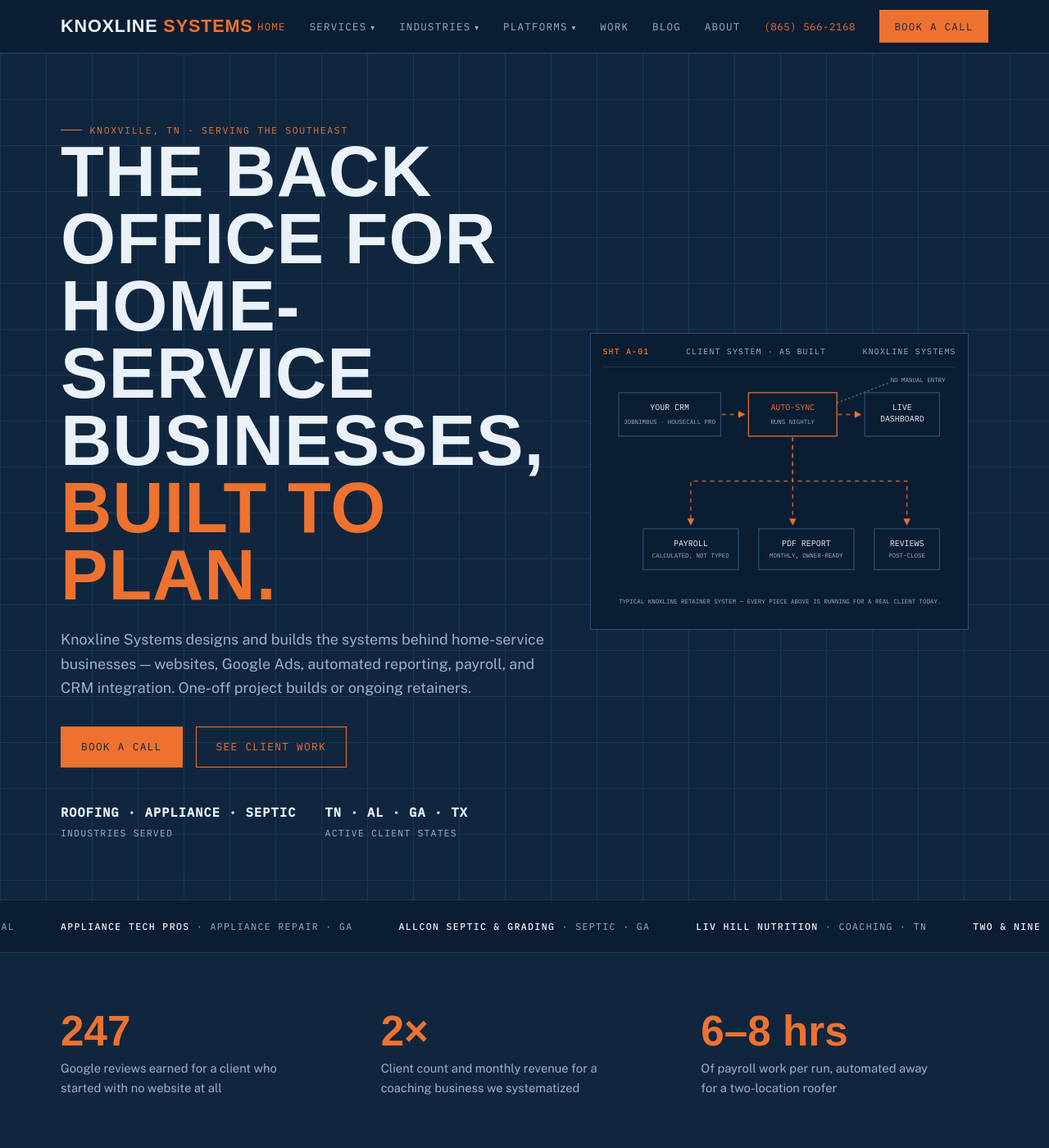
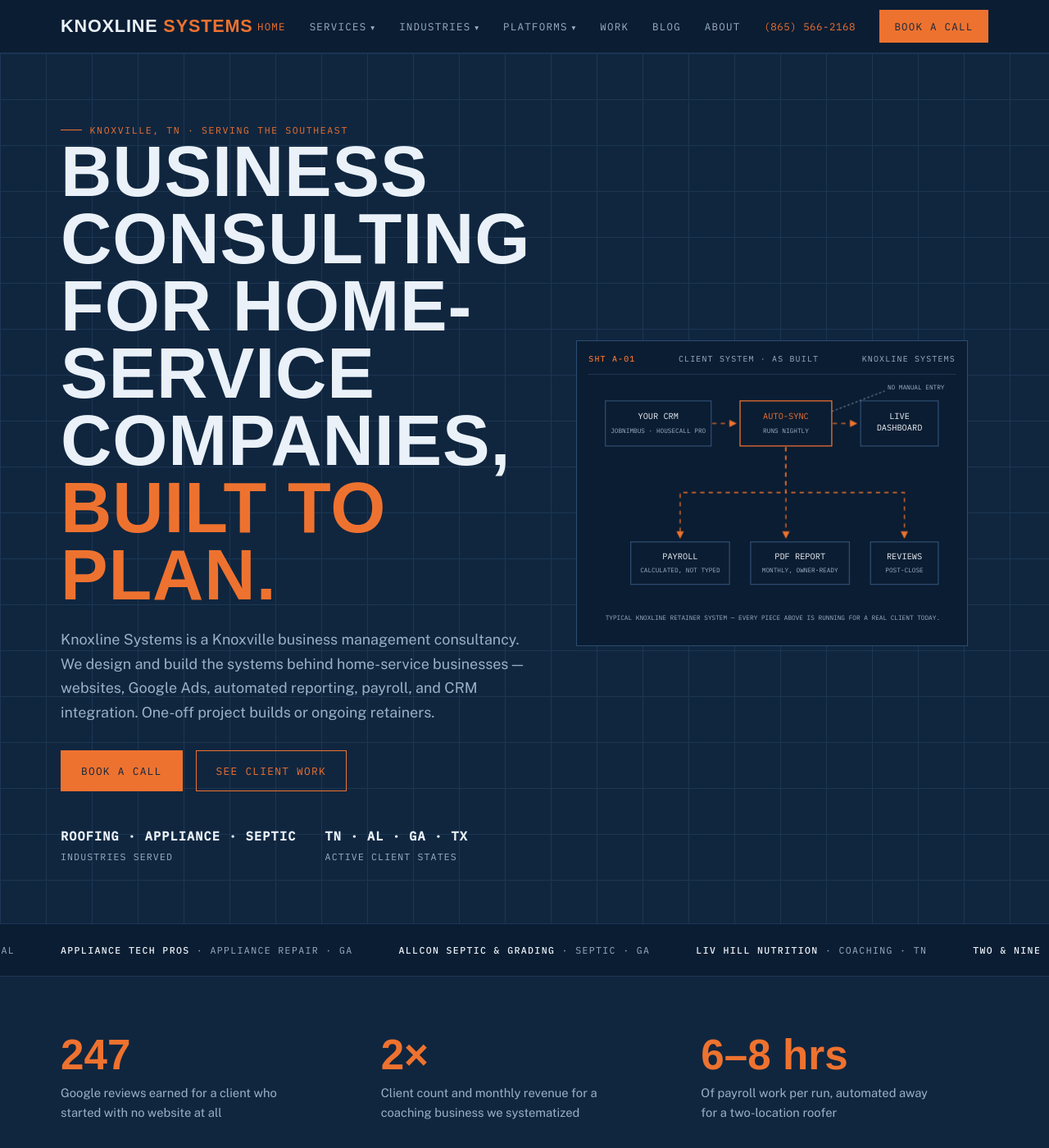
Before and after one commit to Westyn3/Knoxline-Systems, a Jekyll site: the page index.html, which Jekyll copies as it is, in a window 1280 px wide and 1400 px high. Shown: the whole window at 82% size. Built offline with Jekyll 4.4.1, drawn with Linux system fonts in a browser that asks for light colours; some web fonts are replaced.

Commit message:
Lead homepage with business consulting to match GBP primary category
Title, meta/OG description, H1, intro and schema description now
reference business management consulting alongside websites and
automation.

Co-Authored-By: Claude Opus 5.5 <noreply@anthropic.com>
Claude-Session: https://claude.ai/code/session_01EgLe6GLnx4Jt2i6MFsRBtR

```diff
--- a/index.html
+++ b/index.html
@@ -3,11 +3,11 @@
 <head>
 <meta charset="UTF-8">
 <meta name="viewport" content="width=device-width, initial-scale=1.0">
-<title>Home-Service Websites & Automation | Knoxville | Knoxline</title>
-<meta name="description" content="Knoxville-built websites, SEO, Google Ads, automated reporting, payroll & CRM integration for home-service businesses across the Southeast. Book a call.">
+<title>Business Consulting, Websites & Automation | Knoxville, TN</title>
+<meta name="description" content="Business management consulting for home-service companies in Knoxville and across the Southeast: websites, SEO, Google Ads, automation and reporting.">
 <link rel="canonical" href="https://www.knoxlinesystems.com/">
-<meta property="og:title" content="Home-Service Websites & Automation | Knoxville | Knoxline">
-<meta property="og:description" content="Knoxville-built websites, SEO, Google Ads, automated reporting, payroll & CRM integration for home-service businesses across the Southeast. Book a call.">
+<meta property="og:title" content="Business Consulting, Websites & Automation | Knoxville, TN">
+<meta property="og:description" content="Business management consulting for home-service companies in Knoxville and across the Southeast: websites, SEO, Google Ads, automation and reporting.">
 <meta property="og:type" content="website">
 <meta property="og:url" content="https://www.knoxlinesystems.com/">
 <meta property="og:image" content="https://www.knoxlinesystems.com/assets/og-image.png">
@@ -54,7 +54,7 @@
     "Tennessee", "Georgia", "Alabama", "Florida", "Mississippi",
     "South Carolina", "North Carolina", "Kentucky"
   ],
-  "description": "Websites, Google Ads management, automated reporting, payroll automation, and CRM integration for home-service businesses. Project builds or monthly retainers.",
+  "description": "Business management consulting for home-service businesses: websites, Google Ads management, automated reporting, payroll automation, and CRM integration for home-service businesses. Project builds or monthly retainers.",
   "founder": { "@type": "Person", "name": "Westyn Hilliard", "jobTitle": "Founder", "sameAs": "https://www.linkedin.com/in/westynhilliard/" },
   "knowsAbout": ["Business management consulting", "Website design", "Business automation", "Marketing consulting", "Internet marketing", "Business development", "Google Ads", "Automated reporting", "CRM integration", "Data analysis"],
   "hasOfferCatalog": {
@@ -140,8 +140,8 @@
   <div class="wrap hero-grid">
     <div>
       <p class="eyebrow rise">Knoxville, TN · Serving the Southeast</p>
-      <h1 class="rise">The back office for home-service businesses, <span class="accent">built to plan.</span></h1>
-      <p class="lede rise">Knoxline Systems designs and builds the systems behind home-service businesses — websites, Google Ads, automated reporting, payroll, and CRM integration. One-off project builds or ongoing retainers.</p>
+      <h1 class="rise">Business consulting for home-service companies, <span class="accent">built to plan.</span></h1>
+      <p class="lede rise">Knoxline Systems is a Knoxville business management consultancy. We design and build the systems behind home-service businesses — websites, Google Ads, automated reporting, payroll, and CRM integration. One-off project builds or ongoing retainers.</p>
       <div class="hero-ctas rise">
         <a class="btn solid" href="/contact.html">Book a call</a>
         <a class="btn" href="/work.html">See client work</a>
```
